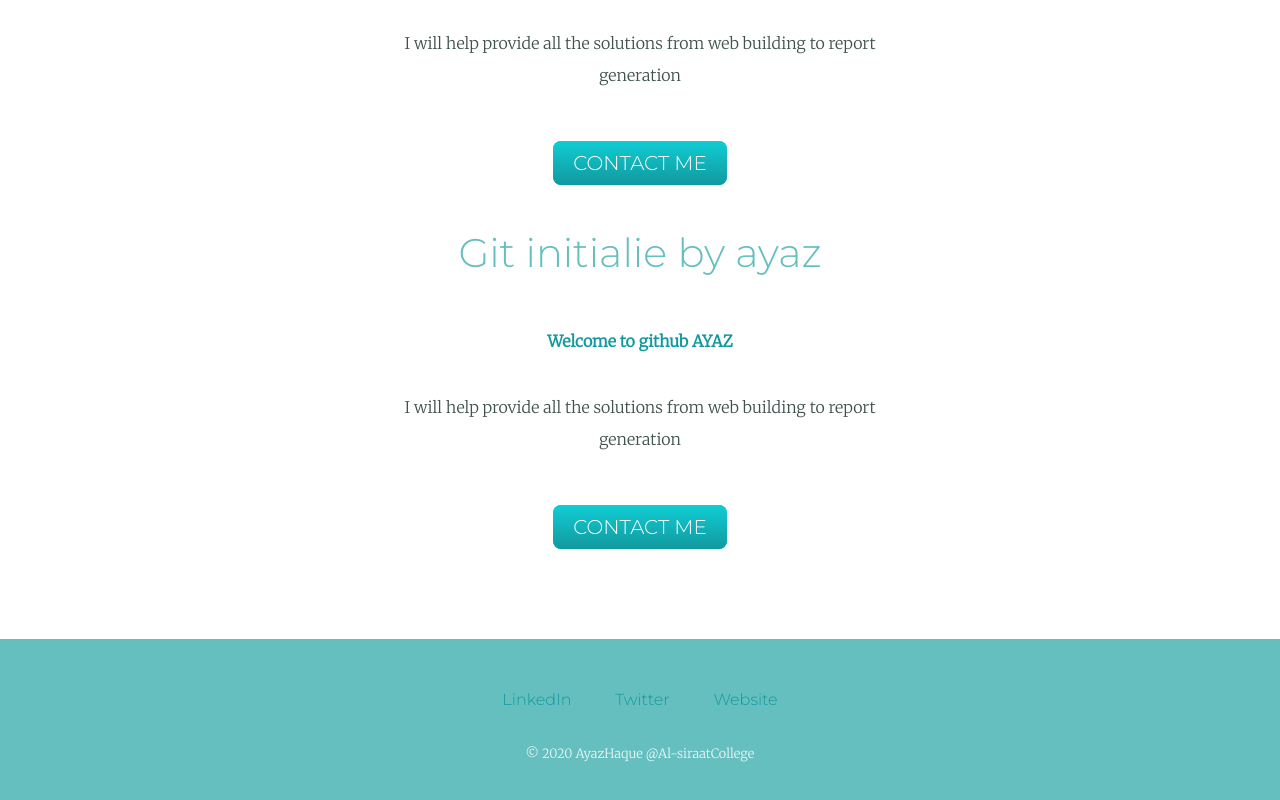
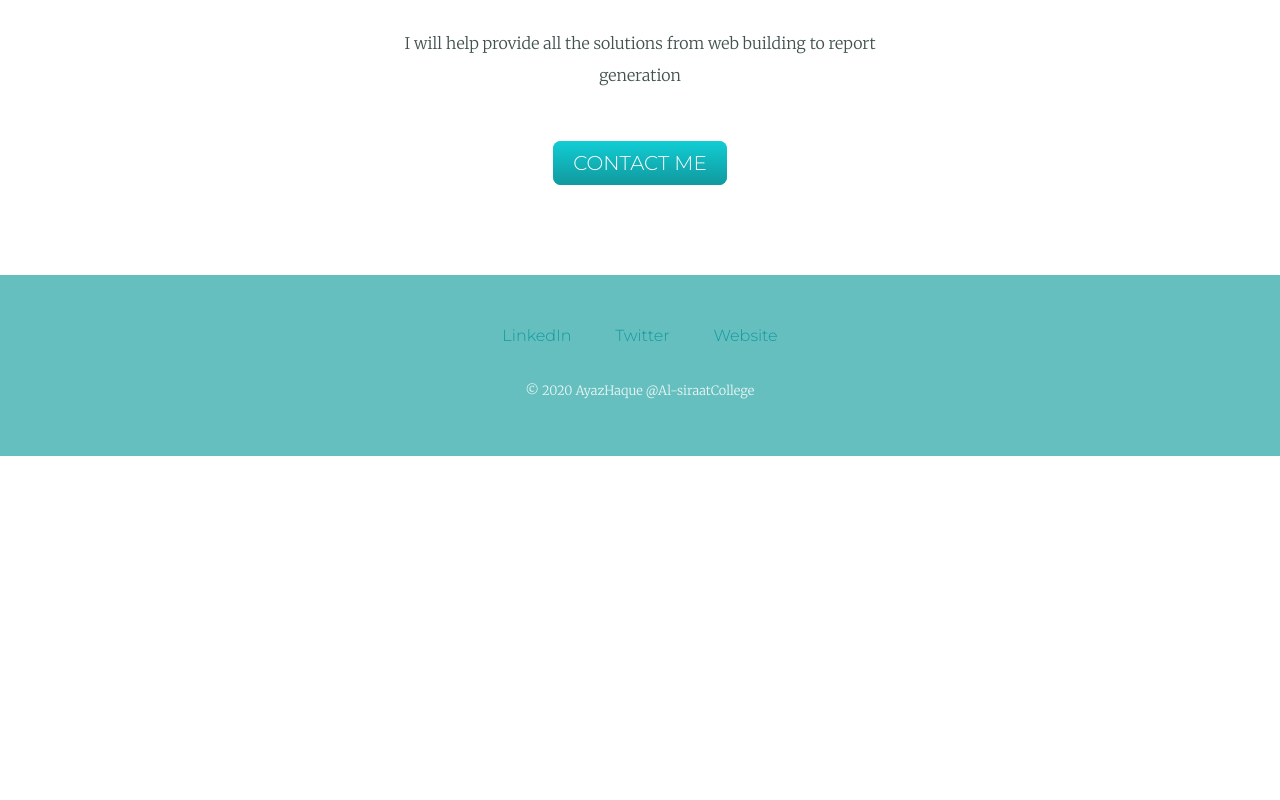
Before and after one commit to AyazMinhaj/MySite, a plain HTML site: page index.html in a window 1280 px wide. Shown: the part 2533-3333 px from the top of the page. After the commit the page ends 2989 px from the top, so only its background shows below. Drawn offline with Linux system fonts and the light colour scheme.

Commit message:
Restored back by Ayaz

```diff
--- a/index.html
+++ b/index.html
@@ -48,12 +48,7 @@
       <a class="btn" href="mailto:ayazhaque8@gmail.com">CONTACT ME</a>
     </div>
 
-    <div class="contact-me">
-      <h2>Git initialie  by ayaz</h2>
-      <h4>Welcome to github AYAZ</h4>
-      <p class="contact-message">I will help provide all the solutions from web building to report generation</p>
-      <a class="btn" href="mailto:ayazhaque8@gmail.com">CONTACT ME</a>
-    </div>
+
     </div>
 
 
```
